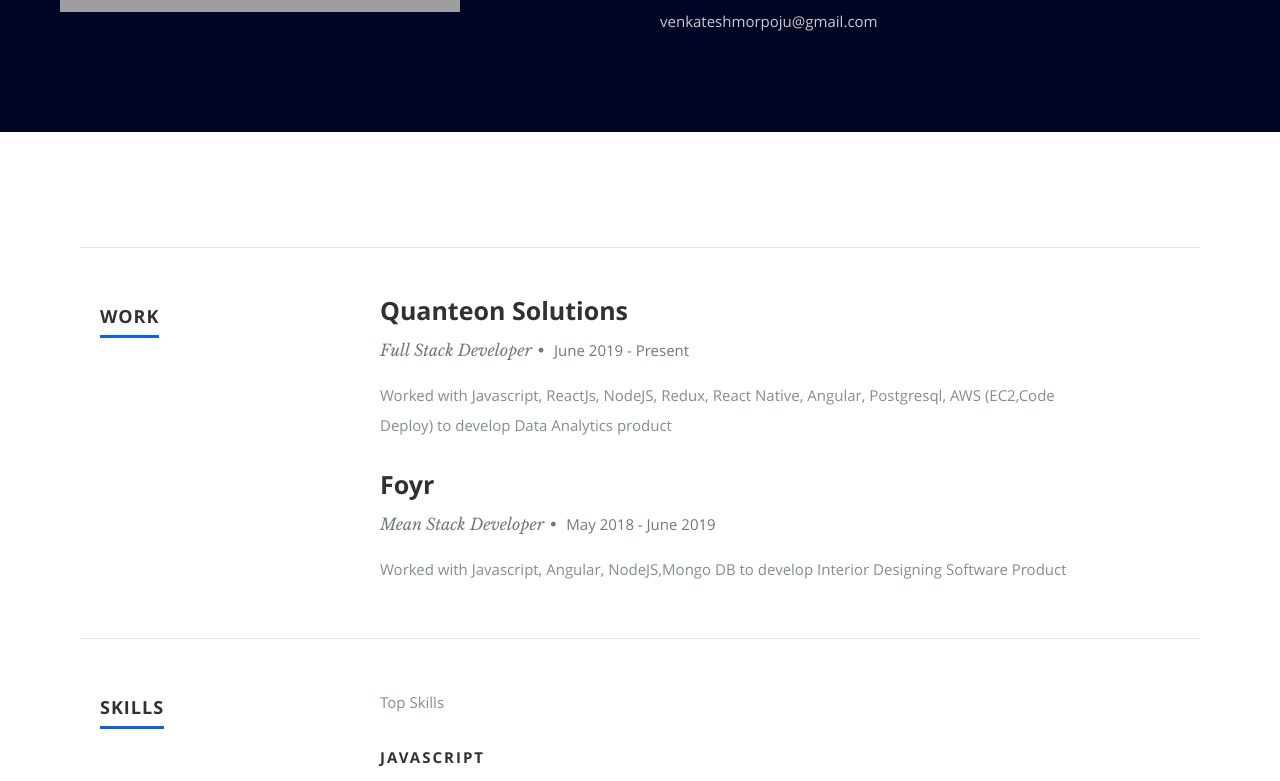
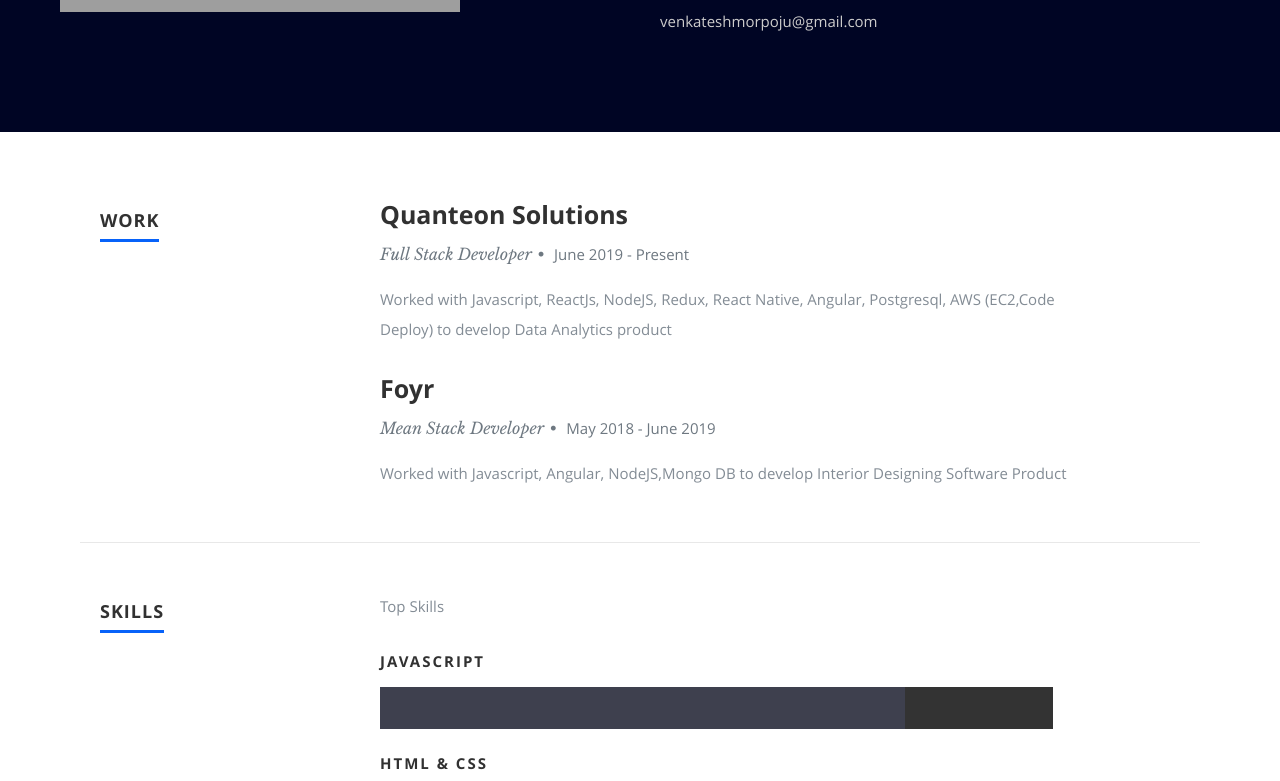
Before and after one commit to venkatesh966/aboutme, a React (Create React App) app: page / in a window 1280 px wide. Shown: the part 1184-1965 px from the top of the page. Built offline with nearby package versions, Linux system fonts and the light colour scheme; grey boxes are pictures that could not be loaded.

Commit message:
reduced padding

```diff
--- a/public/css/layout.css
+++ b/public/css/layout.css
@@ -232,7 +232,7 @@
 
 #resume {
    background: #fff;
-   padding-top: 90px;
+   padding-top: 68px;
    padding-bottom: 72px;
    overflow: hidden;
 }
--- a/src/Components/Resume.js
+++ b/src/Components/Resume.js
@@ -56,21 +56,21 @@
 
     return (
       <section id="resume">
-        <Slide left duration={1300}>
+        {/* <Slide left duration={1300}>
           <div className="row education">
-            {/* <div className="three columns header-col">
+            <div className="three columns header-col">
               <h1>
                 <span>Education</span>
               </h1>
-            </div> */}
+            </div>
 
             <div className="nine columns main-col">
-              {/* <div className="row item">
+              <div className="row item">
                 <div className="twelve columns">{education}</div>
-              </div> */}
+              </div>
             </div>
           </div>
-        </Slide>
+        </Slide> */}
 
         <Slide left duration={1300}>
           <div className="row work">
```
